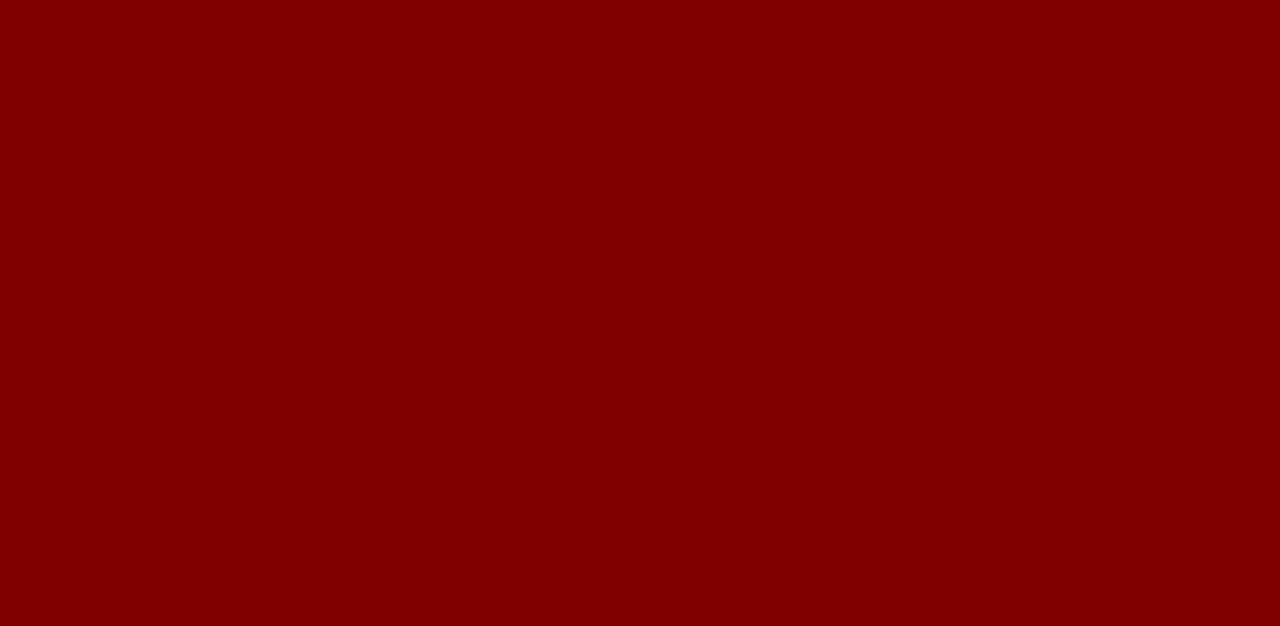
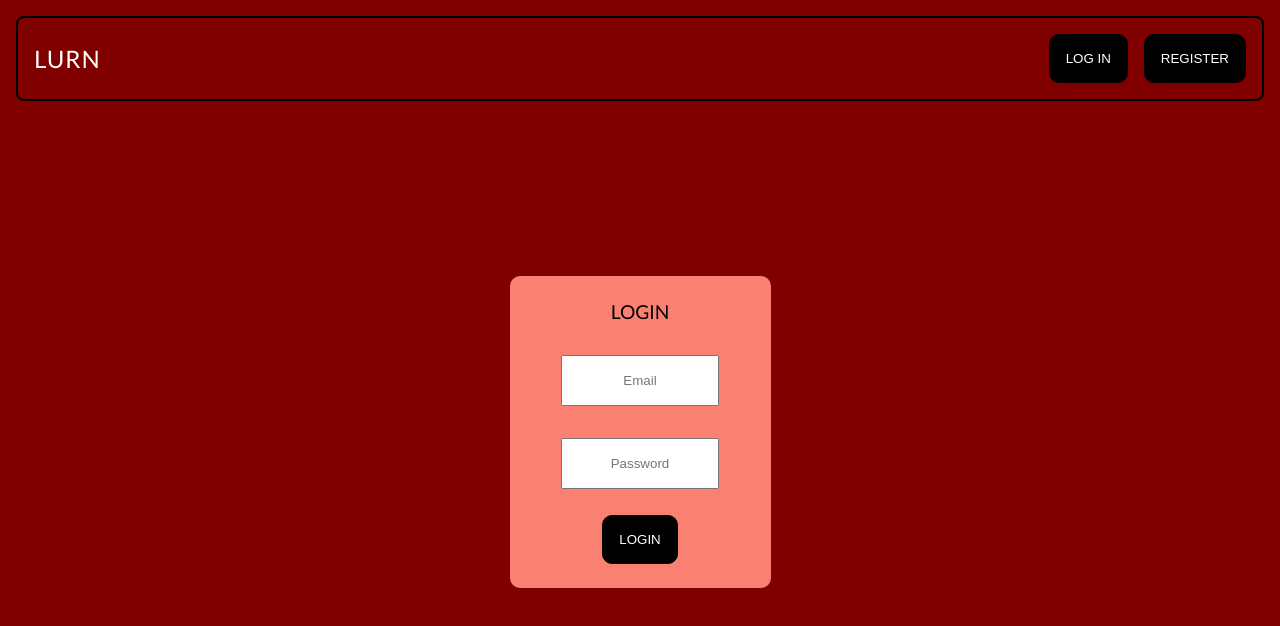
Before and after one commit to Aftab-M/Lurn, a React (Vite) app: page /login in a window 1280 px wide. Before the commit this address had no page. Shown: the top 626 px of the page. Built offline with nearby package versions, Linux system fonts and the light colour scheme.

Commit message:
Reorganization

```diff
--- a/package.json
+++ b/package.json
@@ -14,6 +14,7 @@
     "bcrypt": "^5.1.1",
     "cors": "^2.8.5",
     "jsonwebtoken": "^9.0.2",
+    "localStorage": "^1.0.4",
     "node-localstorage": "^3.0.5",
     "react": "^18.2.0",
     "react-cookie": "^6.1.1",
--- a/src/App.jsx
+++ b/src/App.jsx
@@ -7,6 +7,7 @@ import VenturePage from './components/VenturePage'
 import NewVenture from './components/NewVenture'
 import AddForm from './components/AddForm'
 import Profile from './components/Profile'
+import LoginPage from './components/LoginPage'
 
 function App() {
   const [count, setCount] = useState(0)
@@ -21,6 +22,7 @@ function App() {
         <Route path='/newVenture' element={<NewVenture/>} />
         <Route path='/addVenture/:name' element={<AddForm/>} />
         <Route path='/profile' element={<Profile/>}/>
+        <Route path='/login' element={<LoginPage/>} />
         <Route path='/' element={<Body/>} />
       </Routes>
     </BrowserRouter>
--- a/src/components/Body.jsx
+++ b/src/components/Body.jsx
@@ -43,14 +43,14 @@ function Body(){
     useEffect((()=>{
         // console.log(cookies.user._id);
 
-        axios.get('http://localhost:3000/getHomeData/'+cookies.user._id).then((d)=>{
-            console.log('http://localhost:3000/getHomeData/'+cookies.user._id)
-            console.log(d)
-            setUser(d.data.data);
-            console.log('The data is : '+d.data.data)
-        })
-        .catch((err)=>{ console.log('Failed to fetch data in useEffect() !!') })
-        // axios.get('http://localhost:3000/users/').then((res)=>{setUser(res.data.data); console.log('Data is : '+res.data.data)}).catch((err)=>console.log('EOROROR ! : '+err))
+        // axios.get('http://localhost:3000/getHomeData/'+cookies.user._id).then((d)=>{
+        //     console.log('http://localhost:3000/getHomeData/'+cookies.user._id)
+        //     console.log(d)
+        //     setUser(d.data.data);
+        //     console.log('The data is : '+d.data.data)
+        // })
+        // .catch((err)=>{ console.log('Failed to fetch data in useEffect() !!') })
+        // // axios.get('http://localhost:3000/users/').then((res)=>{setUser(res.data.data); console.log('Data is : '+res.data.data)}).catch((err)=>console.log('EOROROR ! : '+err))
 
     }),[])
 
@@ -69,16 +69,7 @@ function Body(){
     <>
         <Header setProfile={setProfile}/>
 
-        <CookiesProvider>
             {
-// cookies.user.name!=='No user'
-                (true)
-                ?
-                <>
-                {(isProfile)
-                ?
-                <Profile/>
-                :
                 <>
                 <div className='body'>
 
@@ -104,14 +95,11 @@ function Body(){
                     <TopVentures/>
                             </>
 }
-                </>
-                :
-                <LoginPage onLogin={handleLogin} />
-            }
 
 
 
-        </CookiesProvider>
+
+
 
 
 
--- a/src/components/LoginPage.jsx
+++ b/src/components/LoginPage.jsx
@@ -1,12 +1,85 @@
 import React from 'react'
 import {useState} from 'react'
+import { useNavigate } from 'react-router-dom';
 import './loginReg.css'
+import axios from 'axios';
+// import { LocalStorage } from 'node-localstorage';
 
 export default function({onLogin}){
 
-    const [email, setEmail] = useState('');
-    const [pass, setPass] = useState('');
-    const [confirmPass, setConfirm] = useState('');
+    const urlPrefix = 'http://localhost:3000';
+    const nav = useNavigate()
+    // const ls = new LocalStorage()
+
+    function LogIn(){
+
+
+        const [email, setEmail] = useState('');
+        const [pass, setPass] = useState('');
+
+        function loginLogic(){
+            // alert('Loggin In...')
+            axios.post(urlPrefix+'/login',{email:email, password:pass})
+            .then((res)=>{
+                // console.log("RETURNED  :  "+res.data.status)
+                if(res.data.status=='INVALID USER'){alert('Invalid Credentials !!')}
+                if(res.data.status=='VALID'){
+                    localStorage.setItem('token', res.data.token);
+                    nav('/')
+                }
+            })
+            .catch((err)=>{
+                console.log("ERROR !! : "+err)
+            })
+
+        }
+
+        return(
+            <>
+                <div className='regMain'>
+
+            <div className='inputs'>
+            <label style={{'fontSize':'1.2rem', 'color':'black', 'padding':'1rem'}}>LOGIN</label>
+                <input type='text' placeholder='Email' value={email} onChange={(e)=>setEmail(e.target.value)}/>
+                <input type='text' placeholder='Password' value={pass} onChange={(e)=>setPass(e.target.value)} />
+                <button onClick={()=>{loginLogic()}} className='btn'> LOGIN </button>
+            </div>
+        </div>
+            </>
+        );
+    }
+
+
+    function Register(){
+
+        const [email, setEmail] = useState('');
+        const [pass, setPass] = useState('');
+        const [confirmPass, setConfirm] = useState('');
+
+        function regLogic(){
+            alert('Register Logic')
+        }
+
+        return(
+            <>
+                <div className='regMain'>
+
+            <div className='inputs'>
+            <label style={{'fontSize':'1.2rem', 'color':'black', 'padding':'1rem'}}>REGISTER</label>
+                <input type='text' placeholder='Email' value={email} onChange={(e)=>setEmail(e.target.value)}/>
+                <input type='text' placeholder='Password' value={pass} onChange={(e)=>setPass(e.target.value)} />
+                <input type='text' placeholder='Confirm Password' value={confirmPass} onChange={(e)=>setConfirm(e.target.value)} />
+                <button onClick={()=>{regLogic()}} className='btn'> REGISTER </button>
+            </div>
+        </div>
+            </>
+        );
+    }
+
+
+
+
+    const [logOrReg, setLogOrReg] = useState('login');
 
     function handleSubmit(event){
         // event.preventDefault();
@@ -17,7 +90,29 @@ export default function({onLogin}){
 
     return(
         <>
-            <div className='regMain'>
+
+            <div className='header'>
+                LURN
+                <div>
+                    <button className="log" onClick={()=>{setLogOrReg('login')}}>LOG IN</button>
+                    <button className="log" onClick={()=>{setLogOrReg('register')}} >REGISTER</button>
+                </div>
+
+            </div>
+
+
+            {
+                (logOrReg=='login')
+                ?
+                <LogIn/>
+                :
+                <Register/>
+            }
+
+
+
+
+            {/* <div className='regMain'>
 
             <div className='inputs'>
             <label style={{'fontSize':'1.2rem', 'color':'black', 'padding':'1rem'}}>LOGIN</label>
@@ -25,7 +120,7 @@ export default function({onLogin}){
                 <input type='text' placeholder='Password' value={pass} onChange={(e)=>setPass(e.target.value)} />
                 <button onClick={()=>{onLogin({email, pass})}} className='btn'> LOGIN </button>
             </div>
-        </div>
+        </div> */}
 
             {/* <button onClick={(e)=>{handleSubmit(e.target.value)}}>Login</button> */}
 
--- a/src/components/loginReg.css
+++ b/src/components/loginReg.css
@@ -43,3 +43,7 @@
 .btn:active{
     padding: 0.5rem;
 }
+
+.log{
+    margin-left: 1rem;
+}
```
Also changed, not shown: 2 other files (tests, documents, lock files or other folders).
